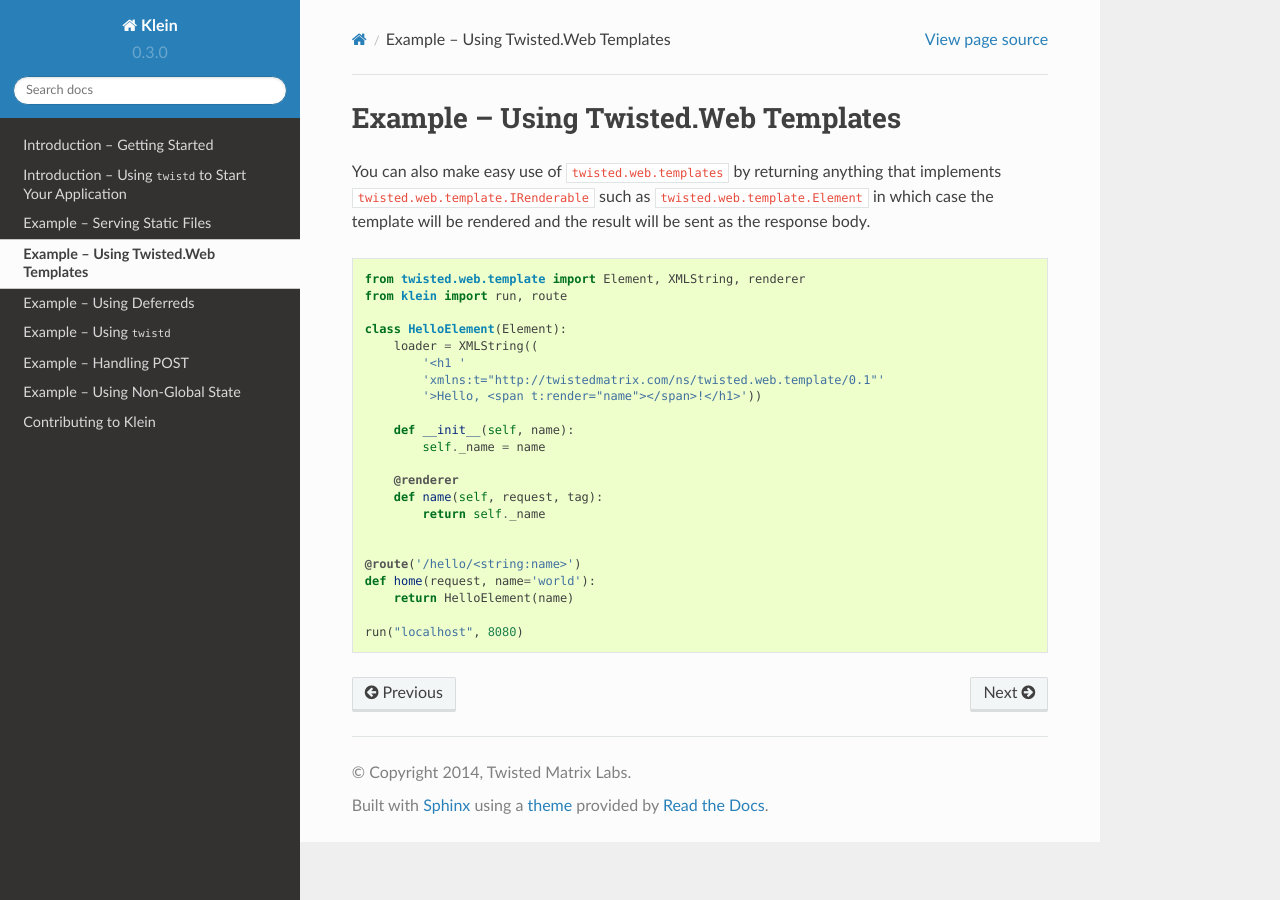
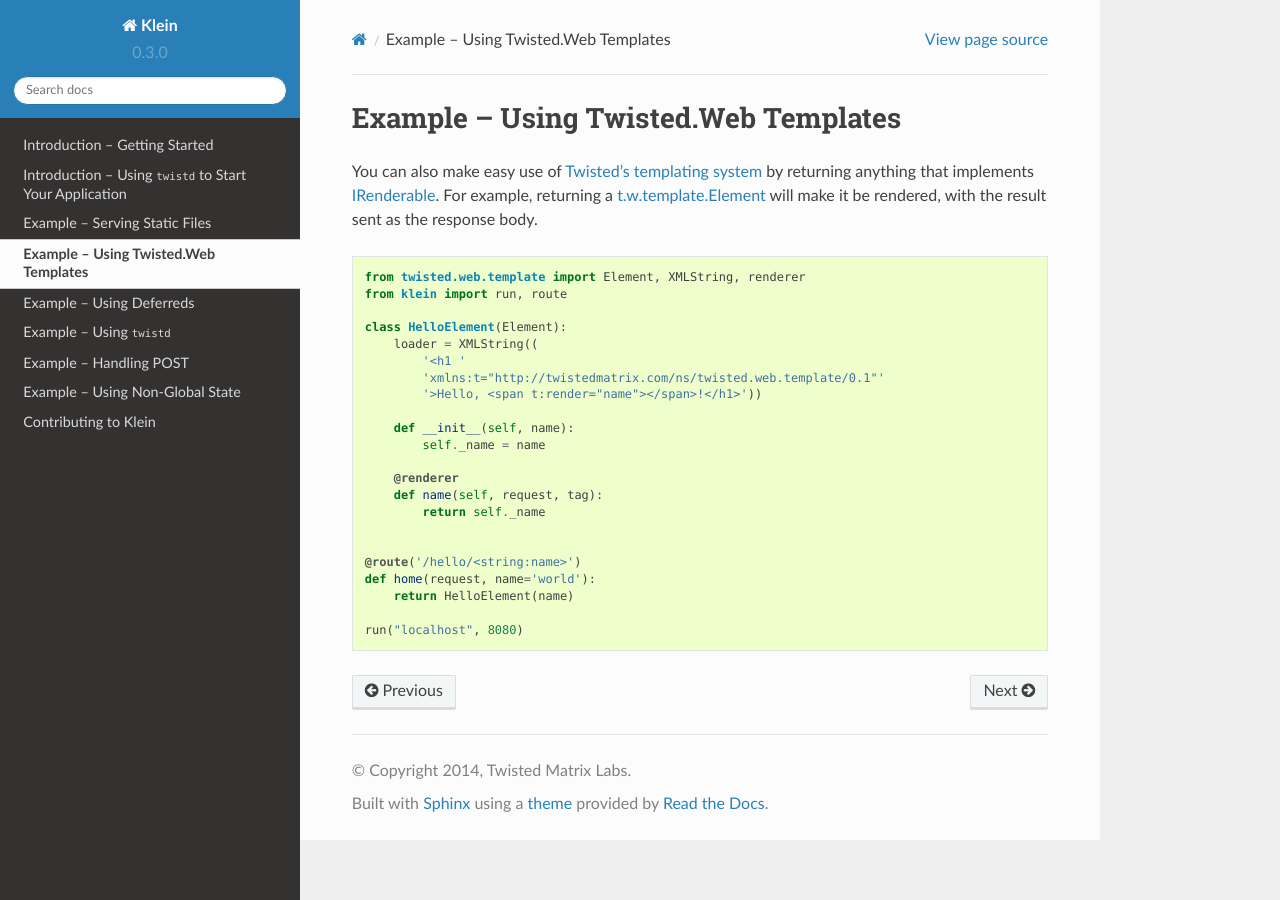
Before and after one commit to twisted/klein, a Sphinx documentation site: the page built from docs/examples/templates.rst, in a window 1280 px wide. Built offline with Sphinx 7.4.7 and the Read the Docs theme 2.0.0, drawn with Linux system fonts in a browser that asks for light colours.

Commit message:
filling in templatey things

```diff
--- a/docs/examples/templates.rst
+++ b/docs/examples/templates.rst
@@ -2,7 +2,8 @@
 Example -- Using Twisted.Web Templates
 ======================================
 
-You can also make easy use of ``twisted.web.templates`` by returning anything that implements ``twisted.web.template.IRenderable`` such as ``twisted.web.template.Element`` in which case the template will be rendered and the result will be sent as the response body.
+You can also make easy use of :api:`twisted.web.templates <Twisted's templating system>` by returning anything that implements :api:`twisted.web.template.IRenderable <IRenderable>`.
+For example, returning a :api:`twisted.web.template.Element <t.w.template.Element>` will make it be rendered, with the result sent as the response body.
 
 .. code-block:: python
 
```
